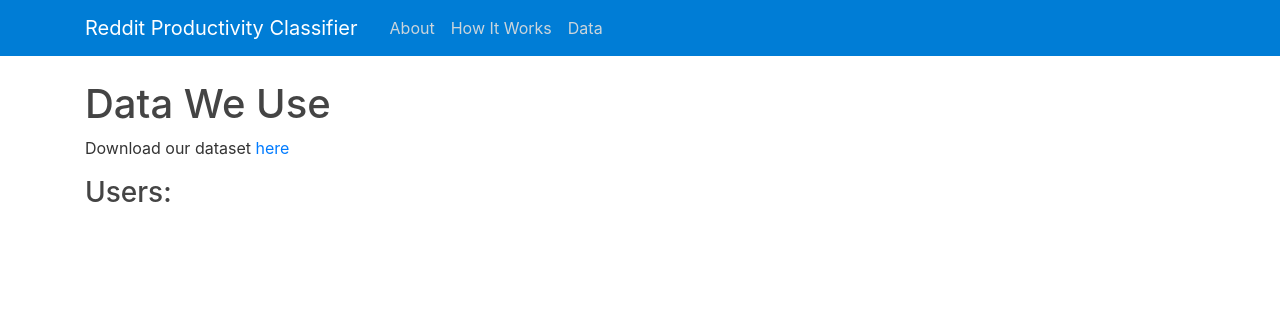
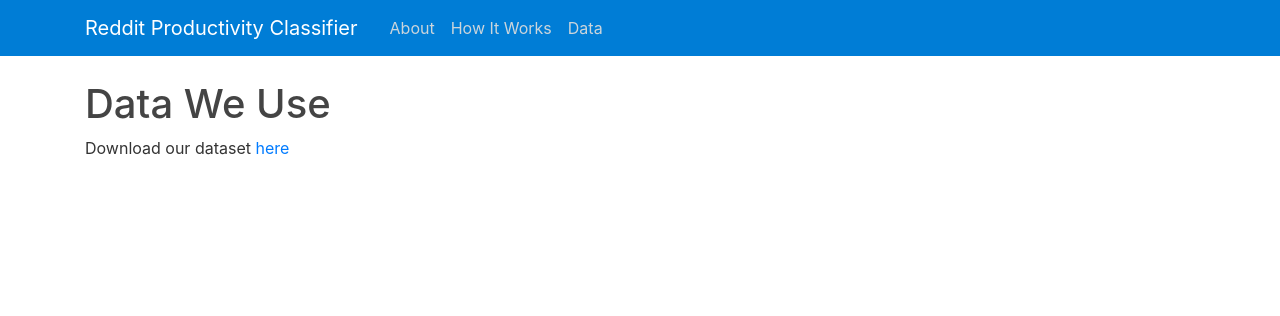
Before and after one commit to poornaprag/cmpe_255_project, a Flask app: template templates/data.html in a window 1280 px wide. Shown: the top 316 px of the page. Run offline with Flask 2, Linux system fonts and the light colour scheme; the template is opened without the code that fills it, so the values that code supplies are empty; some libraries are stand-ins or nearby versions.

Commit message:
clean up

```diff
--- a/app.py
+++ b/app.py
@@ -81,12 +81,12 @@
 def data():
     # if username == '':
     #     username = 'realDonaldTrump'
-    users_id = ['1425014252']
-    usernames = []
-    for id in users_id:
-        usernames.append(api.get_user(id).screen_name)
-    usernames.append('realDonaldTrump')
-    return render_template('data.html', title='Data We Use', users=usernames)
+    # users_id = ['1425014252']
+    # usernames = []
+    # for id in users_id:
+    #     usernames.append(api.get_user(id).screen_name)
+    # usernames.append('realDonaldTrump')
+    return render_template('data.html', title='Data We Use')
 
 
 @app.route('/data/<string:username>')
--- a/templates/about.html
+++ b/templates/about.html
@@ -5,7 +5,8 @@
 
 </p>
 <h2>Team: Term Project 1</h2>
-<h3>Team Tembers:
+<h3>
+    Team Tembers:
     Poornapragna Vadiraj, Varun Bhaseen, Saeed Abolghasemi, Wasae Qureshi
 </h3>
 {% endblock content %}
--- a/templates/data.html
+++ b/templates/data.html
@@ -2,7 +2,7 @@
 {% block content %}
     <h1>Data We Use</h1>
     <p>Download our dataset <a href="/">here</a></p>
-<h3>Users:</h3>
+<!-- <h3>Users:</h3> -->
 {% for user in users %}
     <ul>
         <li><a href="/data/{{user}}">{{user}}</a></li>
--- a/templates/how.html
+++ b/templates/how.html
@@ -1,6 +1,7 @@
 {% extends "layout.html" %}
 {% block content %}
-Test with various inputs here if it is bullying text or not
+Try it live.
+We have a trained model checking if the entered text here is productive/non productive in Reddit.
         <div>
           <form action="/result" method="POST">
             <!-- <label for="age">Age</label> -->
```
